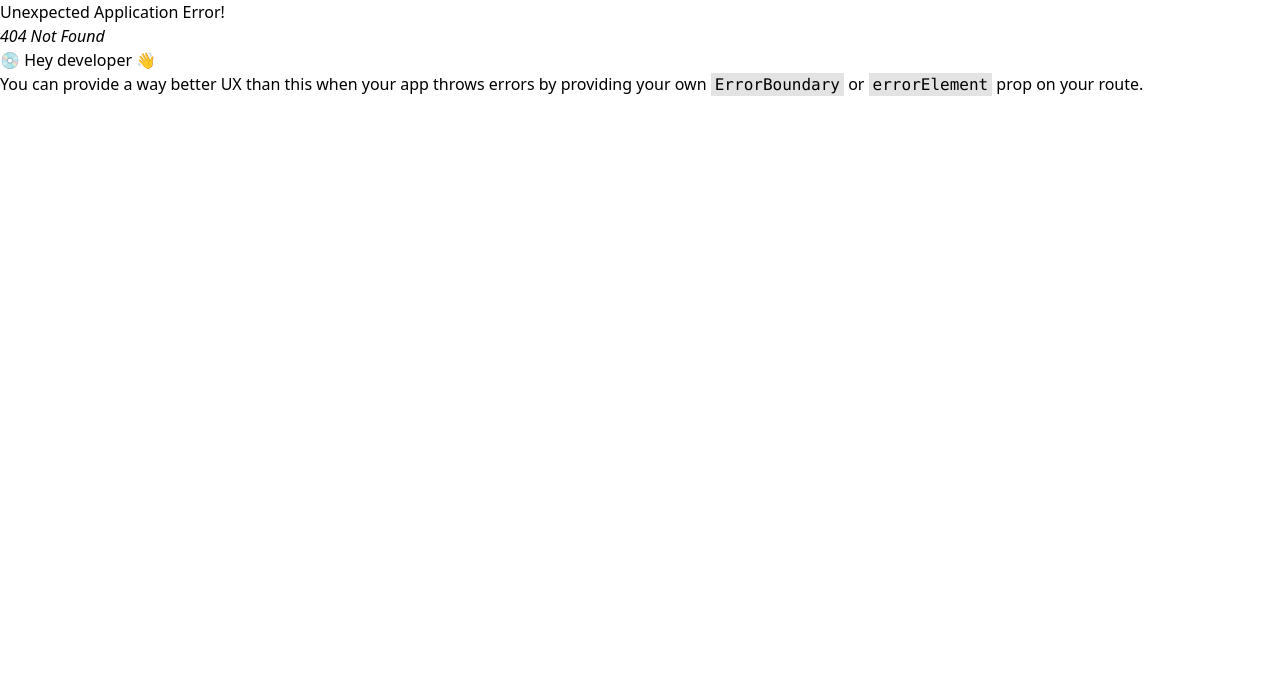
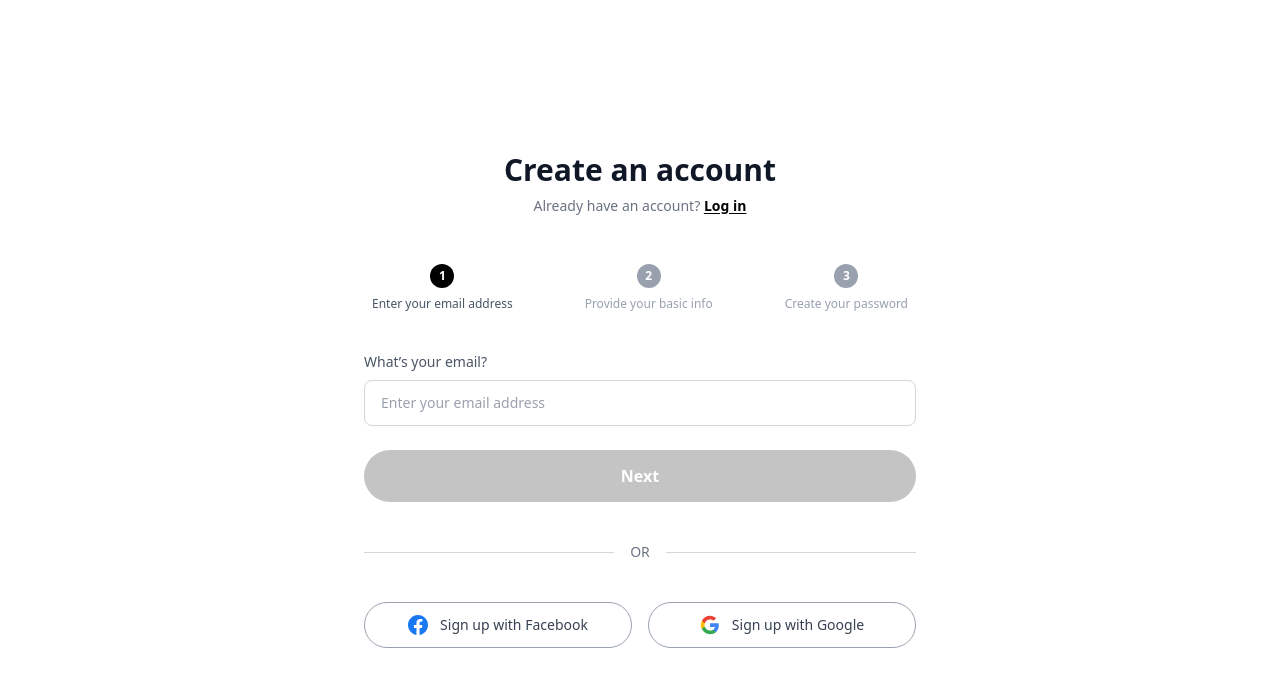
Before and after one commit to Munna-Scriptz/rexify-frontend, a React (Vite) app: page /auth/signUp in a window 1280 px wide. Before the commit this address had no page. Shown: the top 686 px of the page. Built offline with nearby package versions, Linux system fonts and the light colour scheme.

Commit message:
Layout two added and sign up page added

```diff
--- a/src/App.jsx
+++ b/src/App.jsx
@@ -1,14 +1,23 @@
 import React from 'react'
 import './App.css'
-import { createBrowserRouter, createRoutesFromElements, Route, RouterProvider } from 'react-router'
+import { createBrowserRouter, createRoutesFromElements, Navigate, Route, RouterProvider } from 'react-router'
 import LayoutOne from './layout/LayoutOne'
 import Home from './pages/Home'
+import LayoutTwo from './layout/LayoutTwo'
+import SignUp from './pages/SignUp'
+import SIgnIn from './pages/SIgnIn'
 
 const App = () => {
   const MyRouter = createBrowserRouter(createRoutesFromElements(
     <Route>
       <Route path='/' element={<LayoutOne />}>
         <Route index element={<Home />} />
+      </Route>
+
+      <Route path='/auth' element={<LayoutTwo />}>
+        <Route index element={<Navigate to="signUp" replace />} />
+        <Route path="signUp" element={<SignUp />} />
+        <Route path="signIn" element={<SIgnIn />} />
       </Route>
     </Route>
   ))
--- /dev/null
+++ b/src/layout/LayoutTwo.jsx
@@ -0,0 +1,12 @@
+import React from 'react'
+import { Outlet } from 'react-router'
+
+const LayoutTwo = () => {
+  return (
+    <>
+        <Outlet />
+    </>
+  )
+}
+
+export default LayoutTwo
--- /dev/null
+++ b/src/pages/SIgnIn.jsx
@@ -0,0 +1,9 @@
+import React from 'react'
+
+const SIgnIn = () => {
+  return (
+    <div>SIgnIn</div>
+  )
+}
+
+export default SIgnIn
--- /dev/null
+++ b/src/pages/SignUp.jsx
@@ -0,0 +1,104 @@
+import React from 'react';
+
+// You can use 'react-icons' or stick to SVGs for brand logos like Google/FB
+// I've included the raw SVGs here so it works instantly without installing new packages.
+
+const SignUp = () => {
+  return (
+    <div className="min-h-screen flex items-center justify-center bg-white font-sans">
+      <div className="w-full max-w-[600px] px-6 py-12 flex flex-col items-center">
+
+        {/* 1. Header */}
+        <h1 className="text-3xl font-bold text-gray-900 mb-2">
+          Create an account
+        </h1>
+        <p className="text-gray-500 text-sm mb-12">
+          Already have an account?{' '}
+          <a href="/login" className="text-black font-semibold underline underline-offset-2">
+            Log in
+          </a>
+        </p>
+
+        {/* 2. Stepper */}
+        <div className="w-full flex items-center justify-between mb-10 relative">
+          {/* Connecting Lines (Absolute to sit behind circles) */}
+          <div className="absolute top-3 left-0 w-full h-[1px] bg-gray-200 -z-10" />
+
+          {/* Step 1 */}
+          <div className="flex flex-col items-center bg-white px-2">
+            <div className="w-6 h-6 rounded-full bg-black text-white flex items-center justify-center text-xs font-bold mb-2">
+              1
+            </div>
+            <span className="text-xs text-gray-600 font-medium">Enter your email address</span>
+          </div>
+
+          {/* Step 2 */}
+          <div className="flex flex-col items-center bg-white px-2">
+            <div className="w-6 h-6 rounded-full bg-gray-400 text-white flex items-center justify-center text-xs font-bold mb-2">
+              2
+            </div>
+            <span className="text-xs text-gray-400">Provide your basic info</span>
+          </div>
+
+          {/* Step 3 */}
+          <div className="flex flex-col items-center bg-white px-2">
+            <div className="w-6 h-6 rounded-full bg-gray-400 text-white flex items-center justify-center text-xs font-bold mb-2">
+              3
+            </div>
+            <span className="text-xs text-gray-400">Create your password</span>
+          </div>
+        </div>
+
+        {/* 3. Form Input */}
+        <div className="w-full mb-6">
+          <label className="block text-sm text-gray-600 mb-2 font-medium">
+            What’s your email?
+          </label>
+          <input
+            type="email"
+            placeholder="Enter your email address"
+            className="w-full border border-gray-300 rounded-lg px-4 py-3 text-sm focus:outline-none focus:border-black focus:ring-1 focus:ring-black transition-colors placeholder:text-gray-400"
+          />
+        </div>
+
+        {/* 4. Next Button */}
+        <button className="w-full bg-[#C4C4C4] text-white font-semibold py-3.5 rounded-full mb-10 hover:bg-black transition-colors duration-300">
+          Next
+        </button>
+
+        {/* 5. Divider */}
+        <div className="w-full flex items-center gap-4 mb-10">
+          <div className="h-[1px] bg-gray-300 flex-1"></div>
+          <span className="text-gray-500 text-sm">OR</span>
+          <div className="h-[1px] bg-gray-300 flex-1"></div>
+        </div>
+
+        {/* 6. Social Buttons */}
+        <div className="w-full flex flex-col sm:flex-row gap-4">
+
+          {/* Facebook */}
+          <button className="flex-1 flex items-center justify-center gap-3 border border-gray-400 rounded-full py-3 hover:bg-gray-50 transition-colors">
+            <svg width="20" height="20" viewBox="0 0 24 24" fill="#1877F2">
+              <path d="M24 12.073c0-6.627-5.373-12-12-12s-12 5.373-12 12c0 5.99 4.388 10.954 10.125 11.854v-8.385H7.078v-3.47h3.047V9.43c0-3.007 1.792-4.669 4.533-4.669 1.312 0 2.686.235 2.686.235v2.953H15.83c-1.491 0-1.956.925-1.956 1.874v2.25h3.328l-.532 3.47h-2.796v8.385C19.612 23.027 24 18.062 24 12.073z"/>
+            </svg>
+            <span className="text-gray-700 text-sm font-medium">Sign up with Facebook</span>
+          </button>
+
+          {/* Google */}
+          <button className="flex-1 flex items-center justify-center gap-3 border border-gray-400 rounded-full py-3 hover:bg-gray-50 transition-colors">
+            <svg width="20" height="20" viewBox="0 0 24 24">
+              <path d="M22.56 12.25c0-.78-.07-1.53-.2-2.25H12v4.26h5.92c-.26 1.37-1.04 2.53-2.21 3.31v2.77h3.57c2.08-1.92 3.28-4.74 3.28-8.09z" fill="#4285F4"/>
+              <path d="M12 23c2.97 0 5.46-.98 7.28-2.66l-3.57-2.77c-.98.66-2.23 1.06-3.71 1.06-2.86 0-5.29-1.93-6.16-4.53H2.18v2.84C3.99 20.53 7.7 23 12 23z" fill="#34A853"/>
+              <path d="M5.84 14.09c-.22-.66-.35-1.36-.35-2.09s.13-1.43.35-2.09V7.07H2.18C1.43 8.55 1 10.22 1 12s.43 3.45 1.18 4.93l2.85-2.84z" fill="#FBBC05"/>
+              <path d="M12 5.38c1.62 0 3.06.56 4.21 1.64l3.15-3.15C17.45 2.09 14.97 1 12 1 7.7 1 3.99 3.47 2.18 7.07l3.66 2.84c.87-2.6 3.3-4.53 6.16-4.53z" fill="#EA4335"/>
+            </svg>
+            <span className="text-gray-700 text-sm font-medium">Sign up with Google</span>
+          </button>
+        </div>
+
+      </div>
+    </div>
+  );
+};
+
+export default SignUp;
```
